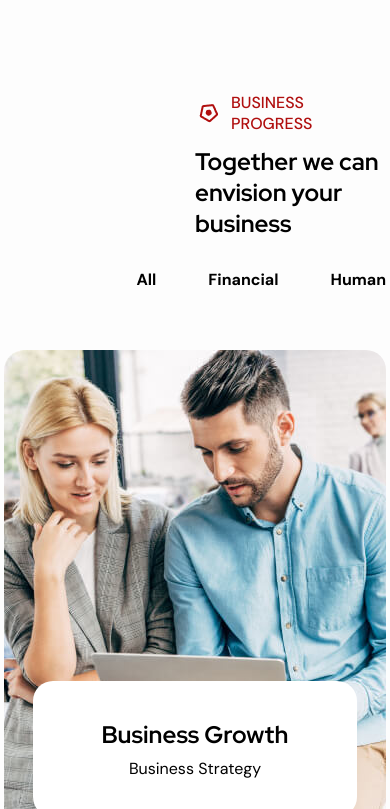
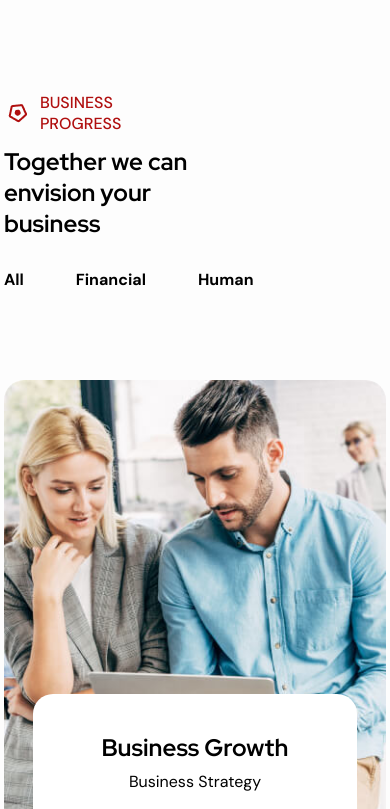
Before and after one commit to Elnur21/finbiz, a website: page pages/index.html in a window 390 px wide. Shown: the part 7875-8684 px from the top of the page. Drawn offline with nearby package versions, Linux system fonts and the light colour scheme; a web font is replaced by a local one.

Commit message:
talk responsive

```diff
--- a/assets/sass/pages/_home.scss
+++ b/assets/sass/pages/_home.scss
@@ -606,6 +606,29 @@
       color: $red-400;
     }
   }
+  @include media(xll){
+    .body{
+      justify-content: space-between;
+    }
+    article{
+      width: 30%;
+    }
+  }
+  @include media(md){
+    article{
+      margin-top: 30px;
+      width: 100%;
+      img{
+        width: 100%;
+      }
+    }
+  }
+  @include media(xs){
+    .top{
+      flex-wrap: wrap;
+      align-items: start;
+    }
+  }
 }
 .talk {
   @extend .business-progress;
@@ -640,6 +663,30 @@
     }
     img {
       width: 100%;
+    }
+  }
+  @include media(lg){
+    h2 {
+      font-size: 30px !important;
+    }
+  }
+  @include media(md){
+    .img{
+      height: 300px;
+      img{
+        height: 100%;
+        object-fit: cover;
+      }
+    }
+  }
+  @include media(sm){
+    text-align: center;
+    .top{
+      flex-direction: column;
+      justify-content: space-evenly;
+    }
+    h2 {
+      font-size: 24px !important;
     }
   }
 }
```
Also changed, not shown: assets/css/main.css.
